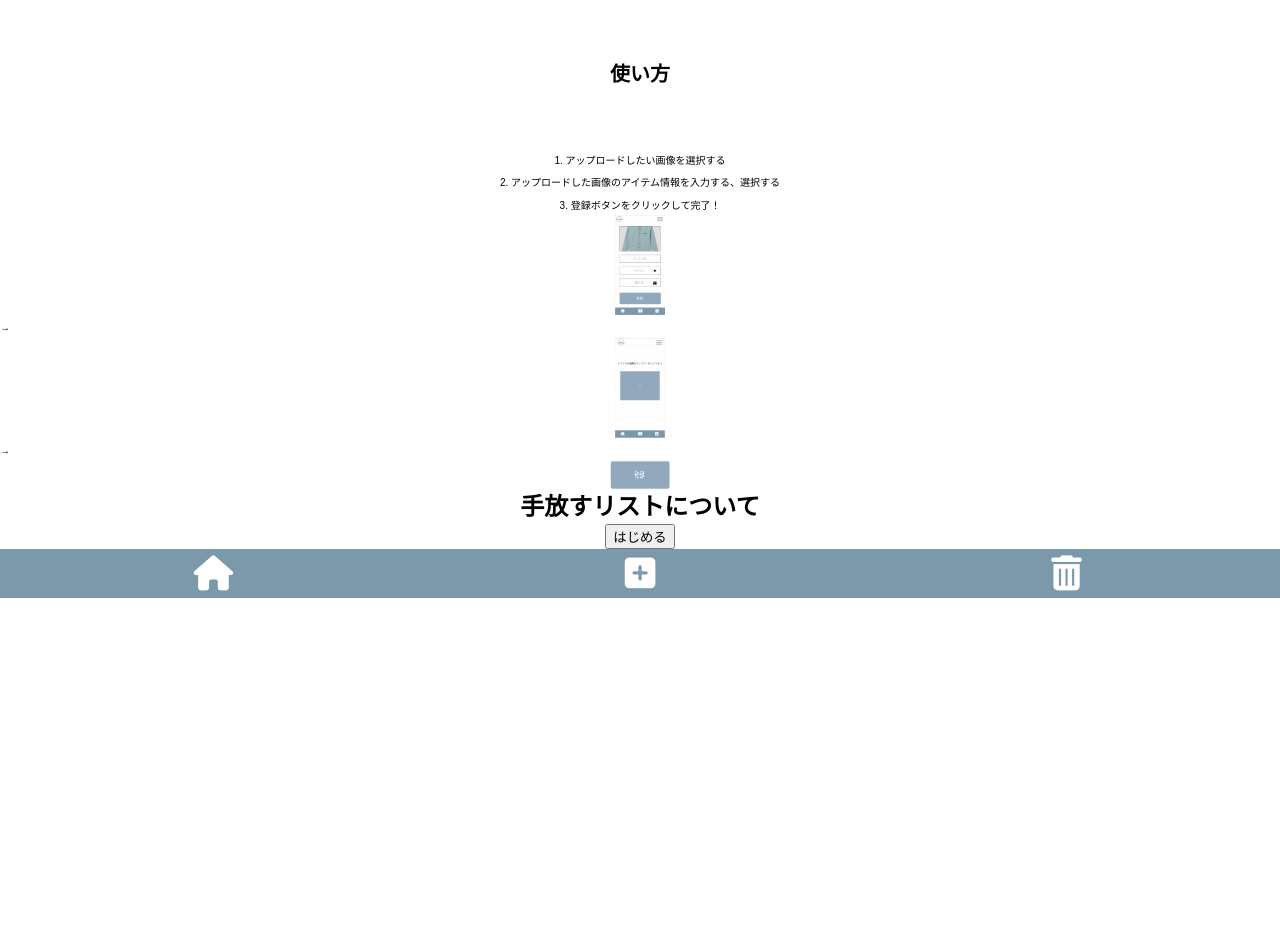
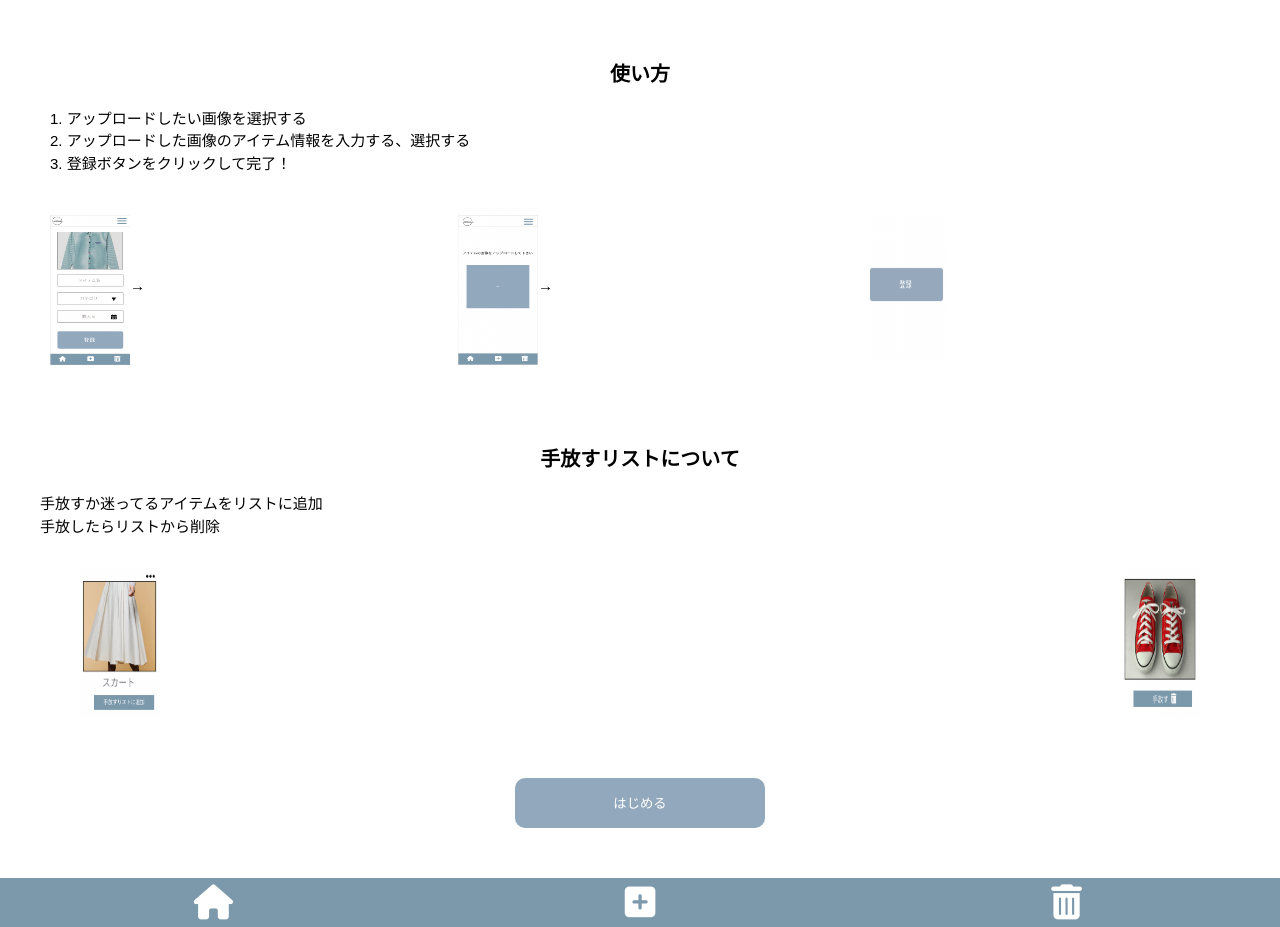
Before and after one commit to sagawashiori/sotsugyo, a Flask app: page /second_top in a window 1280 px wide. Shown: the part 51-978 px from the top of the page. Before the commit the page ends 649 px from the top, so only its background shows below. Run offline with Flask 2, Linux system fonts and the light colour scheme; some libraries are stand-ins or nearby versions.

Commit message:
second_top修正

```diff
--- a/static/css/second_top.css
+++ b/static/css/second_top.css
@@ -1,17 +1,67 @@
 h1{
     font-size: 20px;
-    margin: 60px;
+    margin: 60px 20px 0px;
 }
 
-.text p{
+/* .text p{
     text-align: center;
+} */
+
+p{
+    font-size: 15px;
+    display:inline-block;
+    text-align:left;
+    width: 100%;
 }
 
-p{
-    font-size: 10px;
-    display: inline-block;
-    text-align:left;
-    width: 100%;
+.text{
+	margin: 20px 25px 30px 50px;
+
+}
+
+ul{
+	display: flex;
+	justify-content: space-between;
+	margin: 60px;
+	margin-top: 30px;
+
+}
+
+ul p{
+	margin-top: 60px;
+
+}
+.photo1{
+	display: flex;
+	width: 70%;
+	justify-content: space-around;
+	margin: 40px 50px;
+}
+.photo2{
+	justify-content: space-around;
+	margin: 20px;
+}
+
+h2{
+	font-size: 20px;
+	margin-top: 80px;
+}
+
+.text2{
+	margin: 20px 40px 0px;
+
+}
+
+
+
+a button{
+	margin-bottom: 50px;
+	background-color: #92A9BD;
+	color: #FFFFFF;
+	width: 250px;
+	height: 50px;
+	border: none;
+	border-radius: 10px;
 }
 
 
--- a/templates/second_top.html
+++ b/templates/second_top.html
@@ -2,9 +2,8 @@
 
 {% block content%}
 
-<head>
-	<link rel="stylesheet" href="../static/css/second_top.css" />
-</head>
+
+{% block link %}<link rel="stylesheet" href="../static/css/second_top.css" />{% endblock %}
 
 <h1>使い方</h1>
 
@@ -13,17 +12,35 @@
     <p>2. アップロードした画像のアイテム情報を入力する、選択する</p>
     <p>3. 登録ボタンをクリックして完了！</p>
 </div>
+<div>
+<ul class="photo1">
+		<li><img src="../static/img/スクリーンショット 2022-02-28 16.58.06.png" alt=""width="80" height="150"></li>
+		<p>→</p>
+		<li><img src="../static/img/スクリーンショット 2022-02-28 16.59.06.png" alt=""width="80" height="150"></li>
+		<p>→</p>
+		<li><img src="../static/img/スクリーンショット 2022-03-02 20.02.47.png" alt=""width="80" height="150"></li>
+</ul>
+</div>
 
-<img class="photo1" src="../static/img/スクリーンショット 2022-02-28 16.58.06.png" alt=""width="50" height="100">
-<p>→</p>
-<img class="photo2" src="../static/img/スクリーンショット 2022-02-28 16.59.06.png" alt=""width="50" height="100">
-<p>→</p>
-<img class="photo3" src="../static/img/スクリーンショット 2022-03-01 20.32.39.png" alt=""width="60" height="30">
 <h2>手放すリストについて</h2>
 
-<form action="/image_upload" method="post">
-	<input class="transition_btn" type="submit" name="transition" value="はじめる">
-</form>
+<div class="text2">
+	<p>手放すか迷ってるアイテムをリストに追加</p>
+	<p>手放したらリストから削除</p>
+</div>
+
+<div class="photo2">
+	<ul>
+		<li><img src="../static/img/スクリーンショット 2022-03-02 15.39.32.png" alt=""width="80" height="150">
+
+		</li><img src="../static/img/スクリーンショット 2022-03-02 15.39.44.png" alt=""width="80" height="150">
+	</ul>
+</div>
+
+	<a href ="/image_upload">
+		<button type="button">はじめる</button>
+	</a>
+
 
 <div class="footer_fix_btn">
 	<a href="../templates/home.html"><i class="fa fa-fw solid fa-house"></i></a>
```
Also changed, not shown: static/css/image_upload.css (+11 -6 lines), static/css/main_upload.css (+8 -5 lines), templates/image_upload.html (+6 -7 lines), templates/main_upload.html (+5 -5 lines), static/img/スクリーンショット 2022-03-01 20.32.39.png (deleted), static/img/スクリーンショット 2022-03-02 15.39.32.png (added), static/img/スクリーンショット 2022-03-02 15.39.44.png (added), static/img/スクリーンショット 2022-03-02 20.02.47.png (added).
